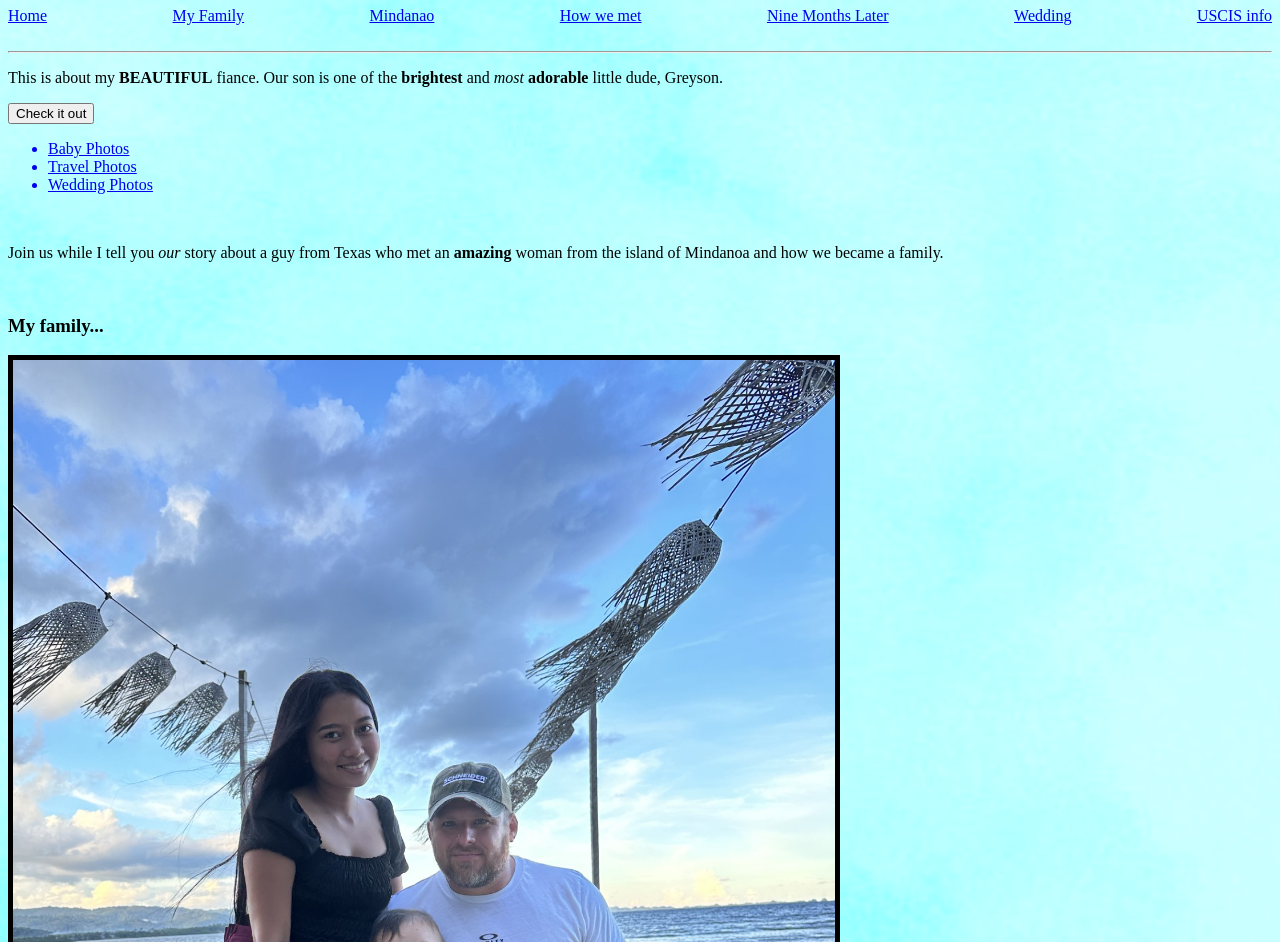
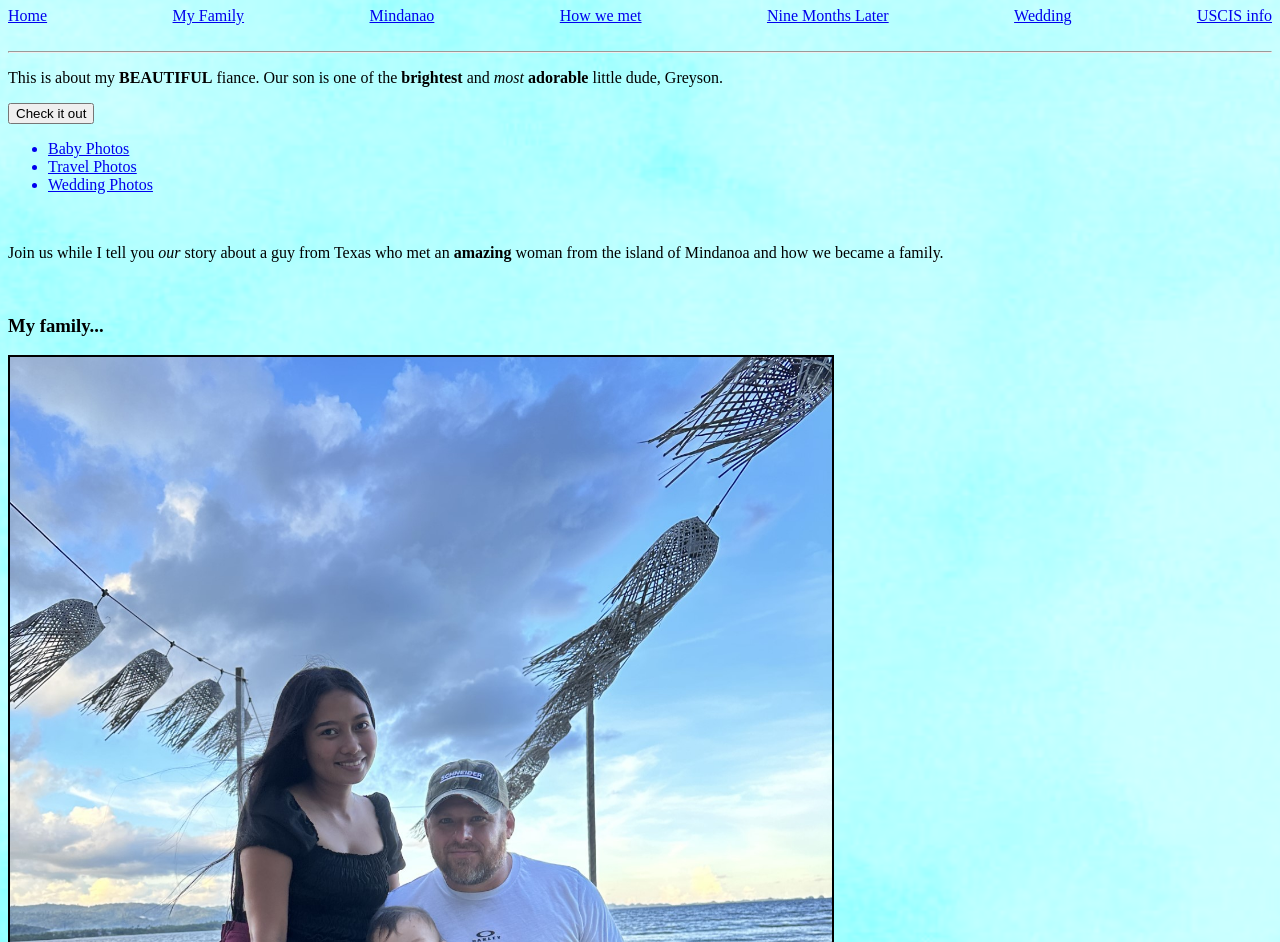
Before and after one commit to jtaylort814/jtaylort814.gethub.io, a plain HTML site: page My-Philippine-Story-HTML/index.html in a window 1280 px wide. Shown: the part 73-1015 px from the top of the page. Drawn offline with Linux system fonts and the light colour scheme.

Commit message:
Update mystyle.css

```diff
--- a/CSS/mystyle.css
+++ b/CSS/mystyle.css
@@ -19,7 +19,7 @@ body {
     justify-content: space-between;
    }
 img {
-    border: 5px solid #000000;
+    border: 2px solid #000000;
 }
 h1 {
     text-align: center;
```
